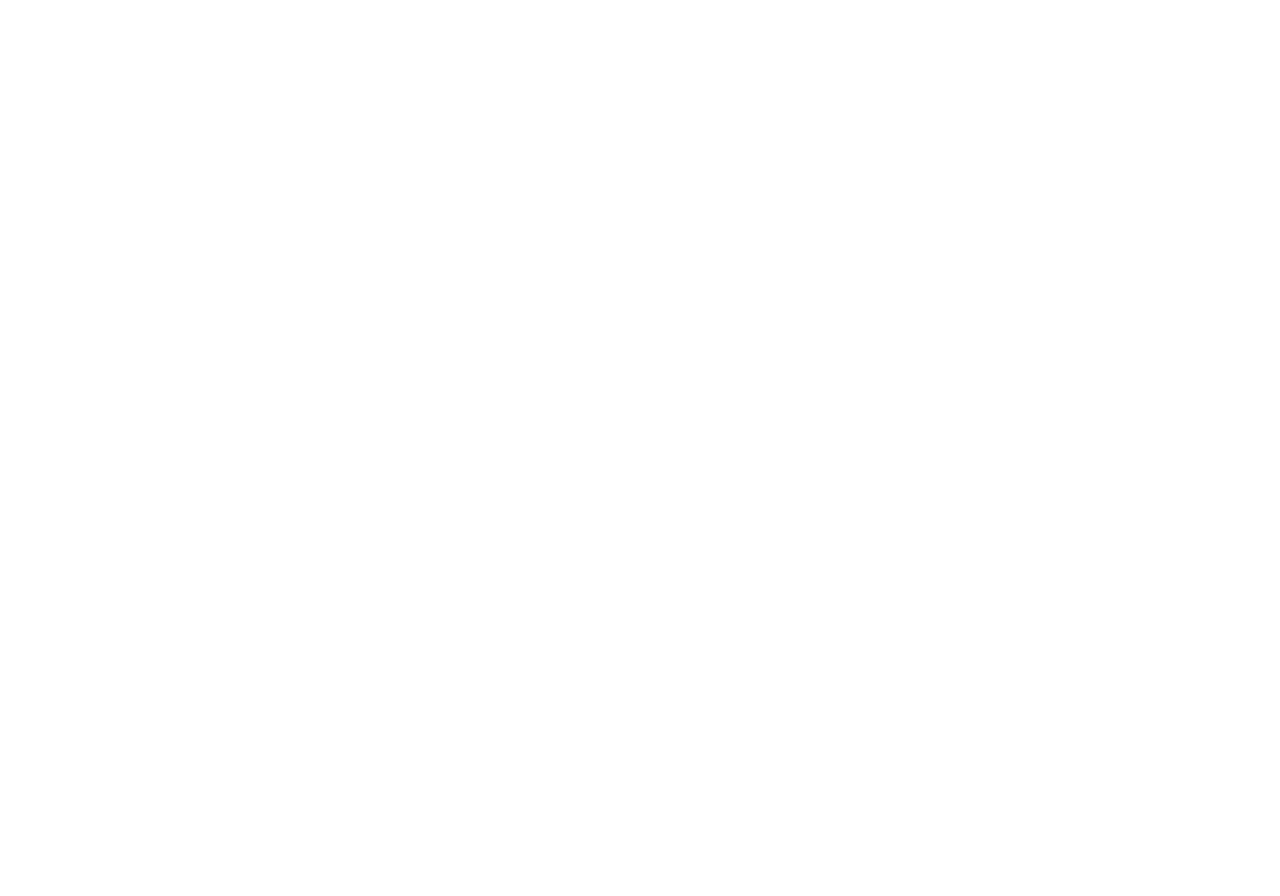
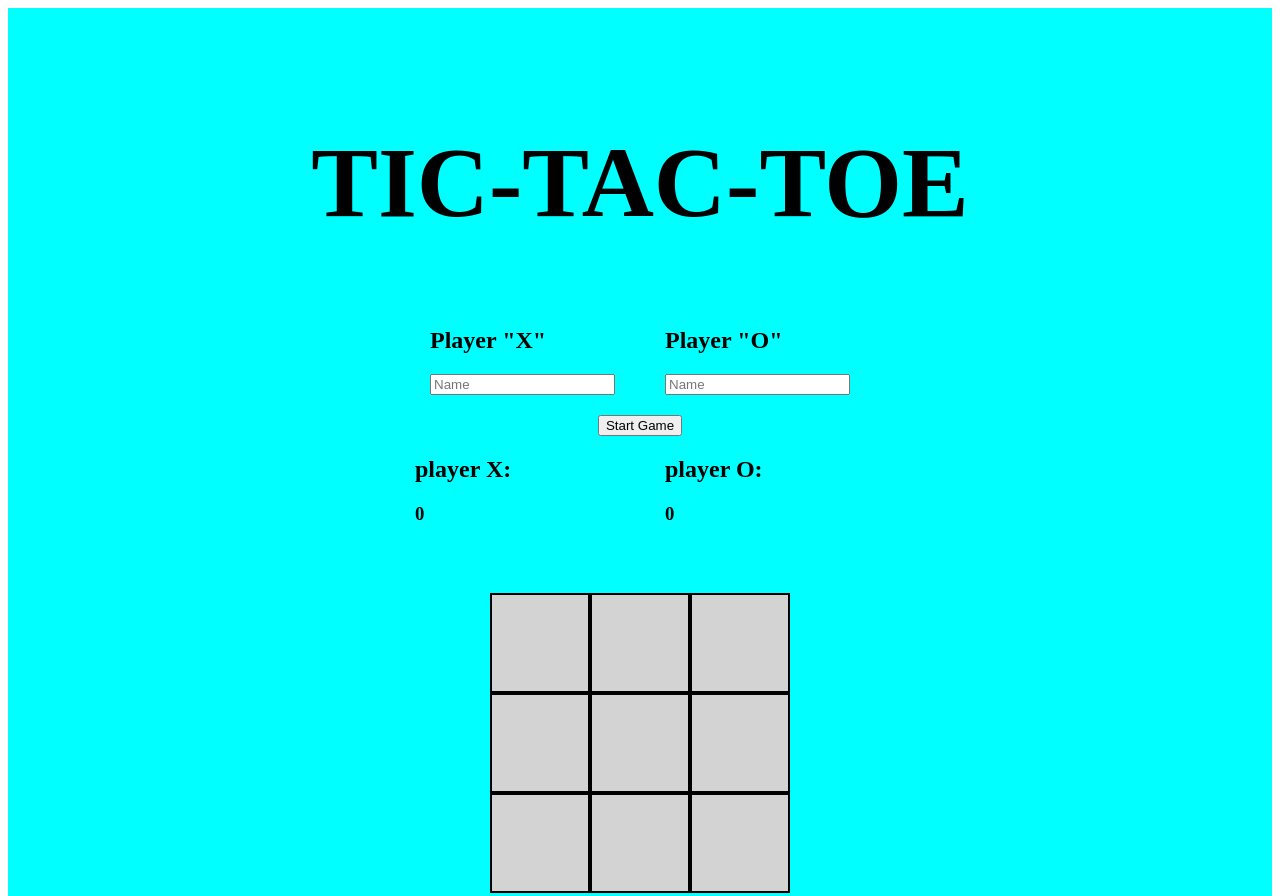
Before and after one commit to moeassi96/Tic-Tac-Toe-assignment, a plain HTML site: page index.html in a window 1280 px wide. Shown: the top 896 px of the page. Before the commit the page ends 800 px from the top, so only its background shows below. Drawn offline with Linux system fonts and the light colour scheme.

Commit message:
Created initial html and css for page

```diff
--- a/index.html
+++ b/index.html
@@ -5,6 +5,50 @@
   <link rel="stylesheet" type="text/css" href="styles.css">
 </head>
 <body>
+  <div class="container">
+    <h1 class="page-title">TIC-TAC-TOE</h1>
+    <div class="players-input-container">
+      <div>
+        <h2>Player "X"</h2>
+        <input id="PlayerX-name" type="text" placeholder="Name">
+      </div>
+      <div>
+        <h2>Player "O"</h2>
+        <input id="PlayerO-name" type="text" placeholder="Name">
+      </div>
+
+    </div>
+    <button id="start-btn"> Start Game</button>
+
+    <div id="names">
+      <div id="playerX">
+        <h2>player X:</h2>
+        <h3 id="scoreX">0</h3>
+
+      </div>
+      <div id="playerO">
+        <h2>player O:</h2>
+        <h3 id="ScoreO">0</h3>
+      </div>
+
+    </div>
+
+
+
+    <div id="game-board">
+      <div class= "cell" id="0"></div>
+      <div class= "cell" id="1"></div>
+      <div class= "cell" id="2"></div>
+      <div class= "cell" id="3"></div>
+      <div class= "cell" id="4"></div>
+      <div class= "cell" id="5"></div>
+      <div class= "cell" id="6"></div>
+      <div class= "cell" id="7"></div>
+      <div class= "cell" id="8"></div>
+
+    </div>
+  </div>
+
 
 
   <script src="index.js"></script>
--- a/styles.css
+++ b/styles.css
@@ -0,0 +1,46 @@
+
+.container{
+    padding: 50px 200px;
+    background-color: aqua;
+    display: flex;
+    flex-direction: column;
+    justify-content: space-between;
+    align-items: center;
+}
+.page-title{
+    font-size: 100px;
+}
+.players-input-container{
+    display: flex;
+    justify-content: center;
+    gap: 50px;
+}
+.player-input{
+
+}
+#start-btn{
+    margin-top: 20px;
+}
+
+#names{
+    display: flex;
+    gap: 50px;
+    justify-content: center;
+}
+#names > div{
+    width: 200px;
+}
+#game-board{
+    display: flex;
+    flex-wrap: wrap;
+    width: 300px;
+    height: 300px;
+    margin-top: 50px;
+}
+
+#game-board > div{
+    width: 96px ;
+    height: 96px;
+    border: 2px solid black;
+    background-color: lightgray;
+}
```
Also changed, not shown: index.js (line endings or trailing spaces).
